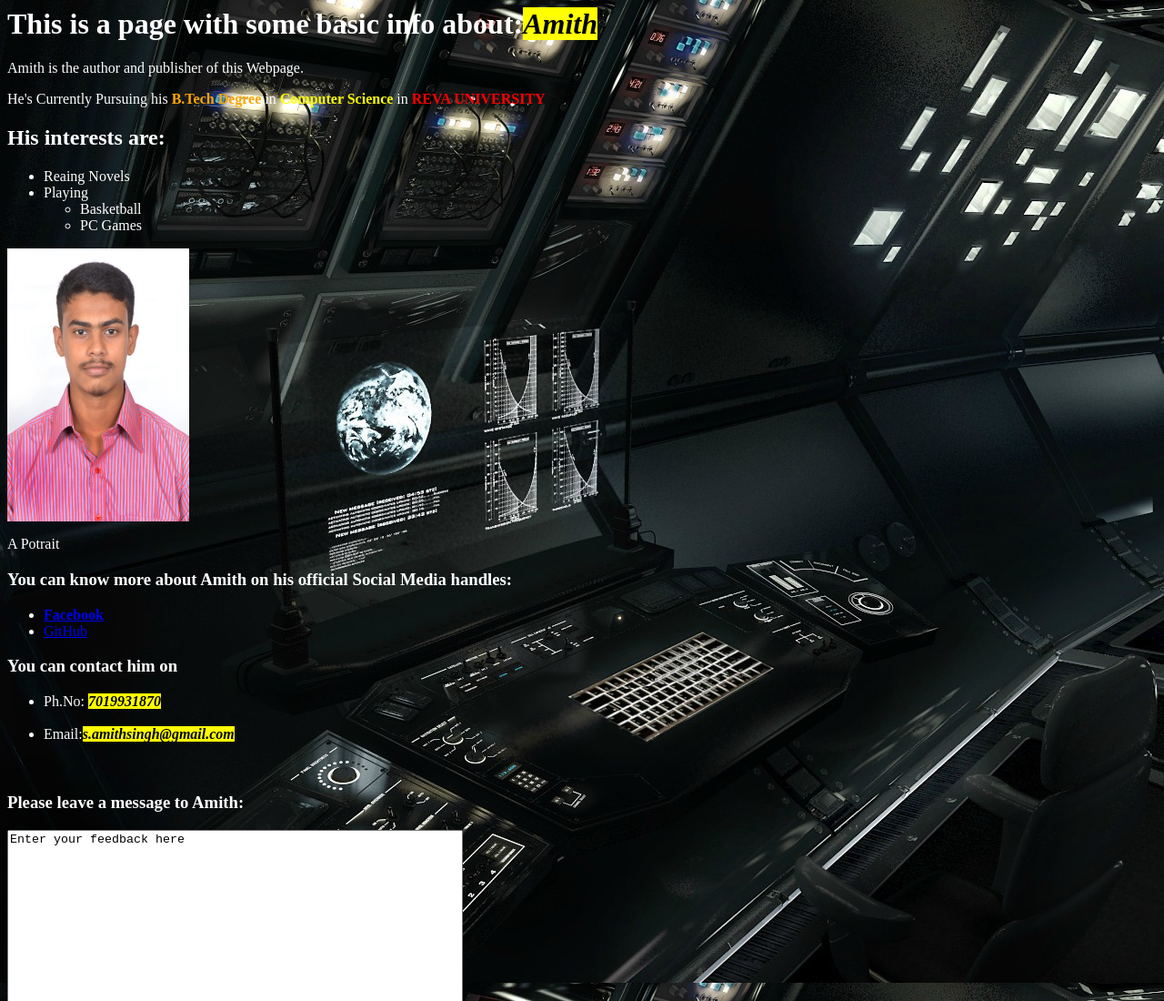
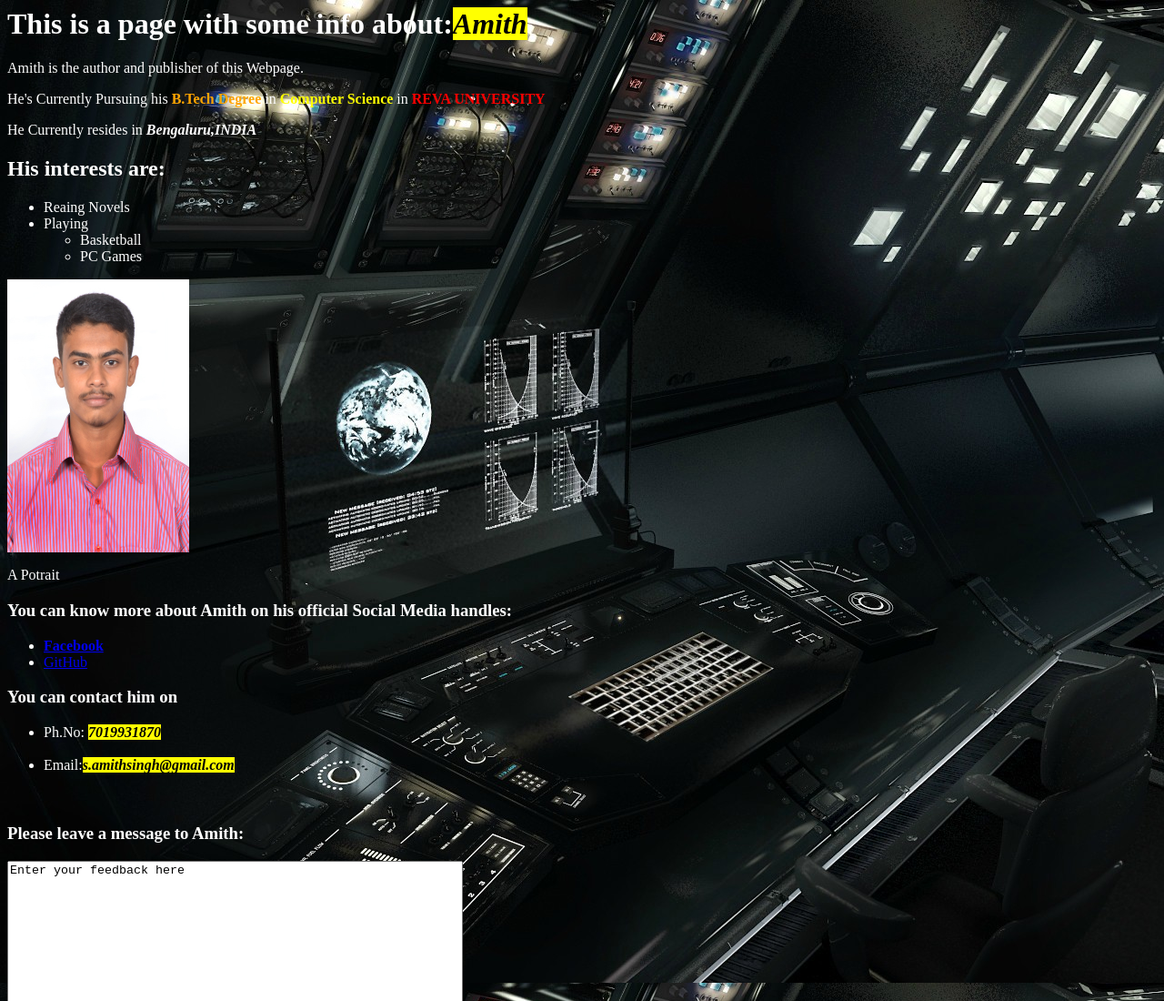
Before and after one commit to amith1108/amith1108.github.io, a plain HTML site: page index.html in a window 1280 px wide. Shown: the top 1100 px of the page at 91% size. Drawn offline with Linux system fonts and the light colour scheme.

Commit message:
Update index.html

```diff
--- a/index.html
+++ b/index.html
@@ -8,9 +8,10 @@
         </head>
 
         <body class="foo">
-		<h1 class="foo">This is a page with some basic info about:<mark><b><i>Amith</i></b></mark></h1>
+		<h1 class="foo">This is a page with some  info about:<mark><b><i>Amith</i></b></mark></h1>
 		<p class="foo">Amith is the author and publisher of this Webpage.</p>
 		<p class"foo">He's Currently Pursuing his <b class="uio">B.Tech Degree</b> in <b class="xyz">Computer Science</b> in <b class="bre">REVA UNIVERSITY</b></p>
+		<p>He Currently resides in <b><i>Bengaluru,INDIA</i></b>
 		<h2 class="foo">His  interests are:</h2>
 			<ul>
 			<li>Reaing Novels</li>
```
